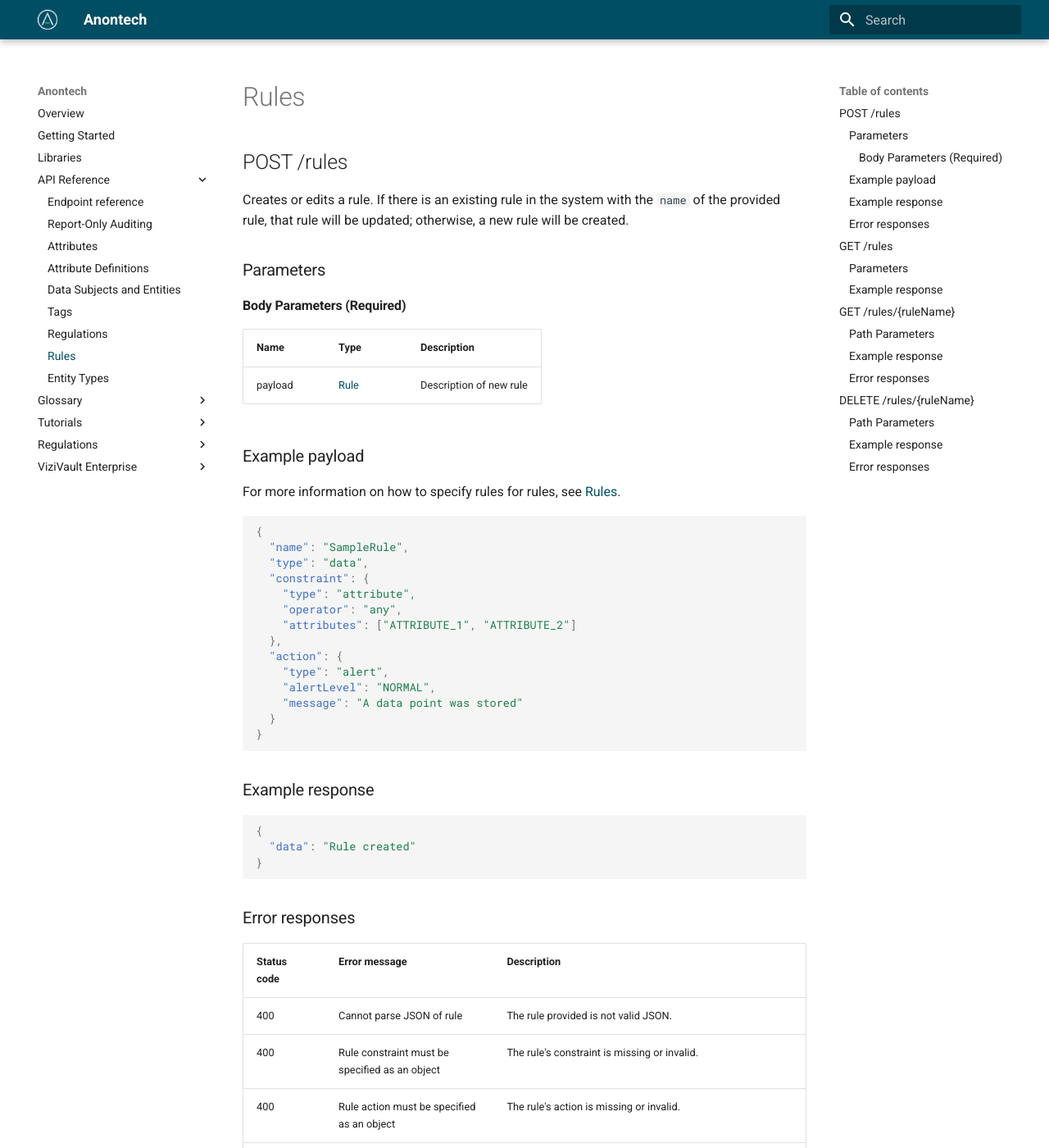
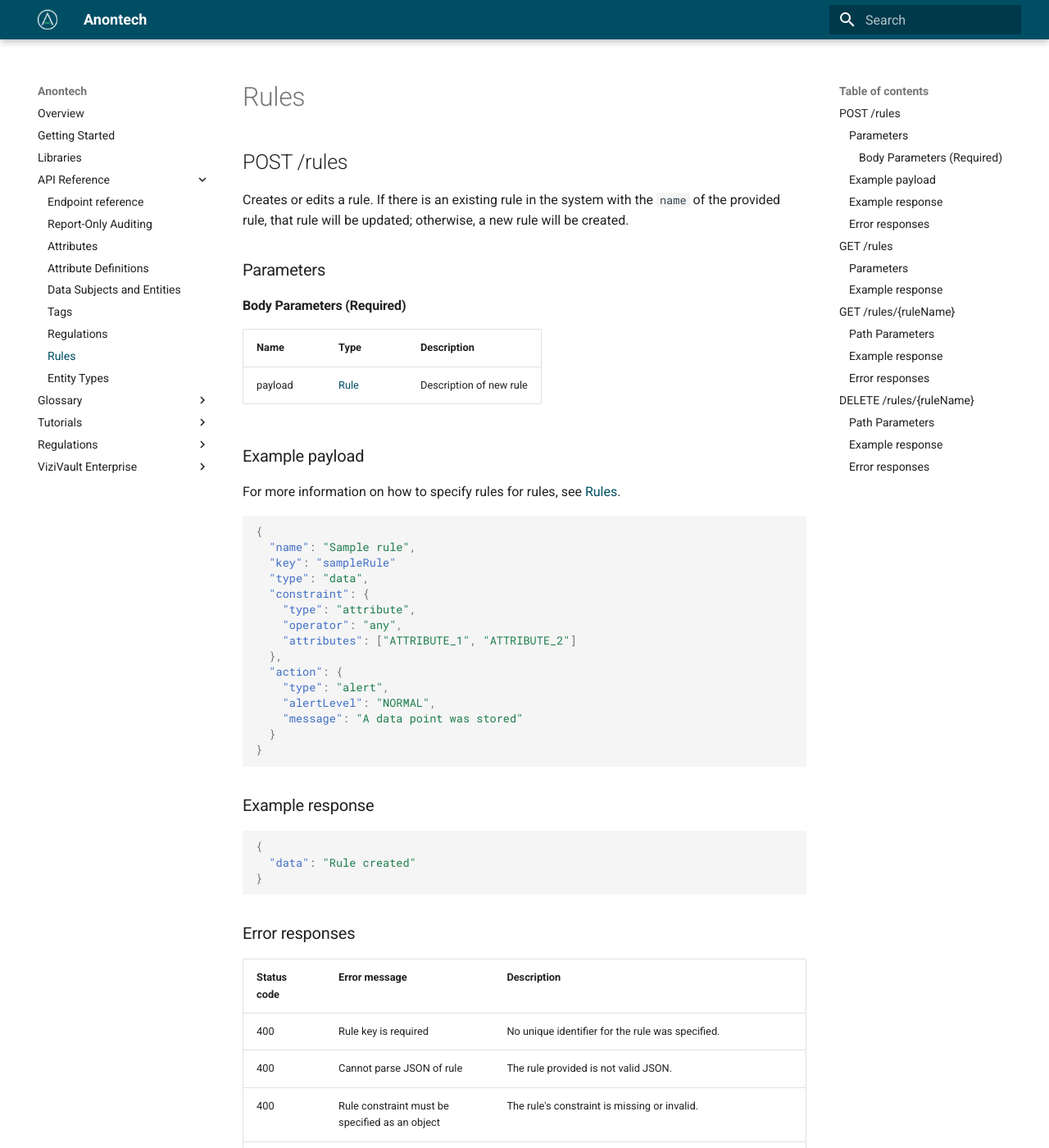
Before and after one commit to anontechnology/documentation, an MkDocs documentation site: the page built from docs/api/rules.md, in a window 1280 px wide and 1400 px high. Shown: the whole window at 82% size. Built offline with MkDocs 1.6.1 and Material for MkDocs 9.7.7, drawn with Linux system fonts in a browser that asks for light colours; some of the changed text lies outside the part shown.

Commit message:
added rule keys

````diff
--- a/docs/api/rules.md
+++ b/docs/api/rules.md
@@ -15,7 +15,8 @@ For more information on how to specify rules for rules, see [Rules](/tutorials/r
 
 ```json
 {
-  "name": "SampleRule",
+  "name": "Sample rule",
+  "key": "sampleRule"
   "type": "data",
   "constraint": {
     "type": "attribute",
@@ -40,6 +41,7 @@ For more information on how to specify rules for rules, see [Rules](/tutorials/r
 ### Error responses
 |Status code|Error message|Description|
 |-----------|-------------|-----------|
+|400        |Rule key is required|No unique identifier for the rule was specified.|
 |400        |Cannot parse JSON of rule|The rule provided is not valid JSON.|
 |400        |Rule constraint must be specified as an object|The rule's constraint is missing or invalid.|
 |400        |Rule action must be specified as an object|The rule's action is missing or invalid.|
@@ -71,7 +73,8 @@ None
 {
   "data" : [
     {
-      "name": "SampleRule1",
+      "key": "sampleRule1",
+      "name": "First Sample Rule",
       "type": "data",
       "constraint": {
           "type": "attribute",
@@ -88,7 +91,8 @@ None
       "modifiedDate": "2020-09-25T01:10:02Z"
     },
     {
-      "name": "SampleRule2",
+      "key": "sampleRule2",
+      "name": "Second Sample Rule",
       "type": "activity",
       "constraint": {
           "type": "eventType",
@@ -119,7 +123,8 @@ Displays information about one rule. Returns a [Rule](/glossary/rule) object, or
 ```json
 {
   "data": {
-    "name": "SampleRule",
+    "key": "sampleRule",
+    "name": "Sample rule",
     "type": "data",
     "constraint": {
         "type": "attribute",
````
Also changed, not shown: docs/glossary/rule.md (+4 -2 lines), docs/tutorials/regulation-rules.md (deleted, +0 -88 lines), docs/tutorials/rules.md (+1 -1 lines).
